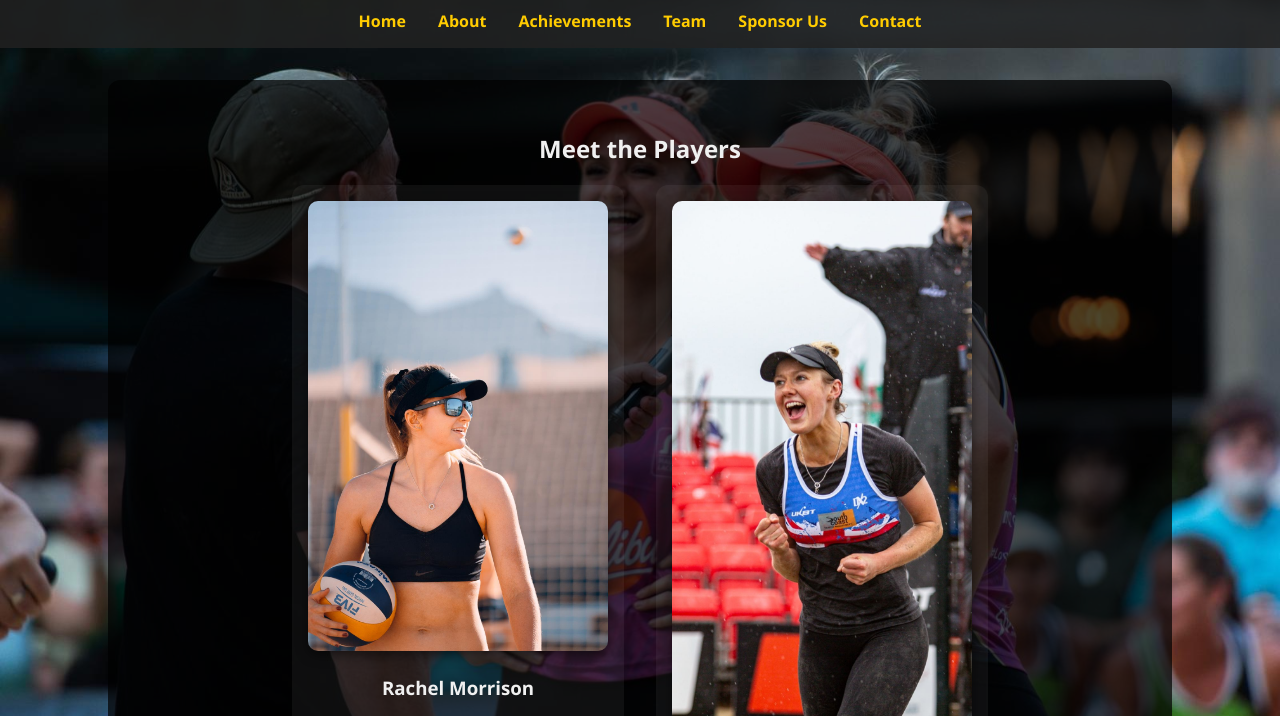
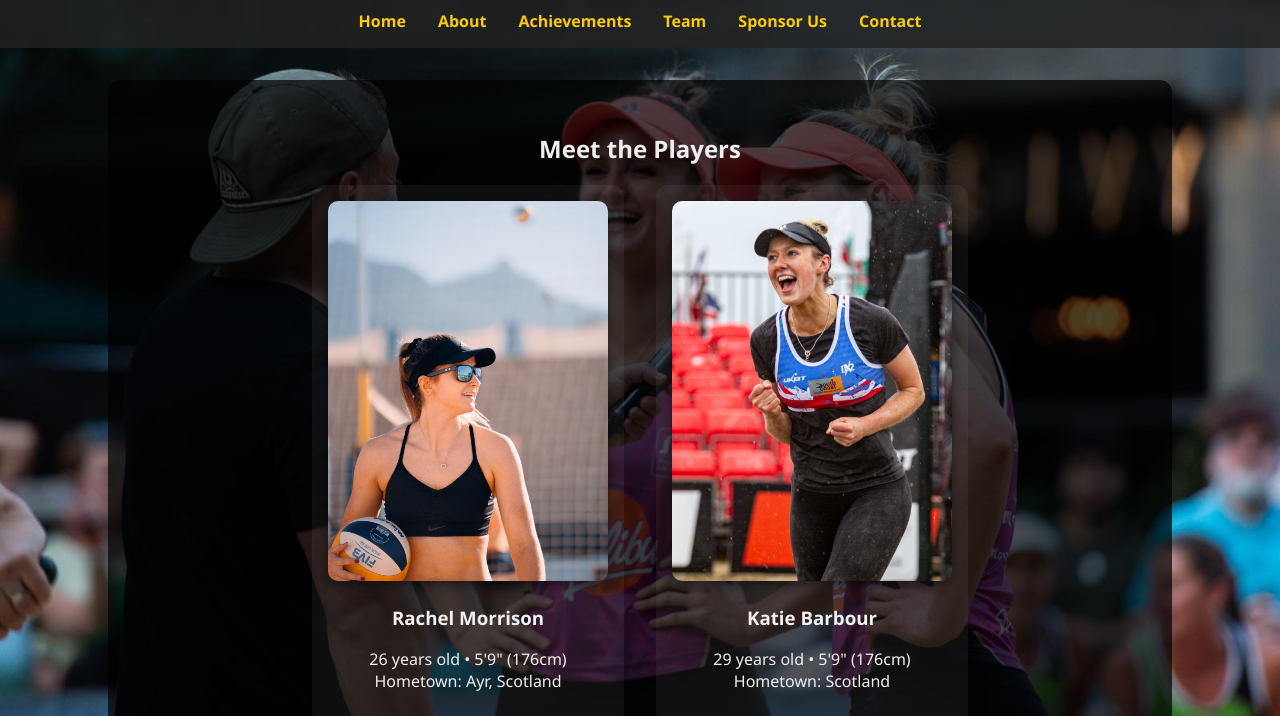
Before and after one commit to JucaVaz/barbourmorrisson-beachvolleyball, a plain HTML site: page index.html in a window 1280 px wide. Shown: the part 81-797 px from the top of the page. Drawn offline with Linux system fonts and the light colour scheme.

Commit message:
betatestwebsidesides

```diff
--- a/index.html
+++ b/index.html
@@ -52,10 +52,12 @@
       border-radius: 12px;
       padding: 1em;
       text-align: center;
-      max-width: 300px;
+      width: 280px;
     }
     .player img {
-      max-width: 100%;
+      width: 100%;
+      height: 380px;
+      object-fit: cover;
       border-radius: 10px;
       box-shadow: 0 4px 12px rgba(0,0,0,0.5);
     }
@@ -95,7 +97,7 @@
       <div class="player">
         <img src="images/katie.jpg" alt="Katie Barbour">
         <h3>Katie Barbour</h3>
-        <p>29 Years old - 5'9 (176cm)<br>Hometown: Troon, Scotland </p>
+        <p>29 years old • 5'9" (176cm)<br>Hometown: Scotland</p>
       </div>
     </div>
   </section>
```
